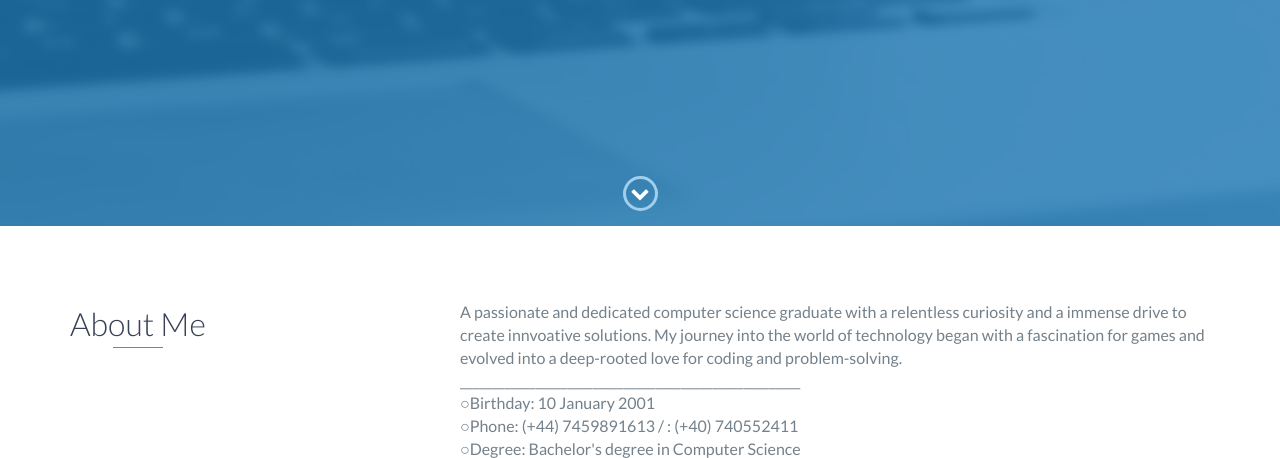
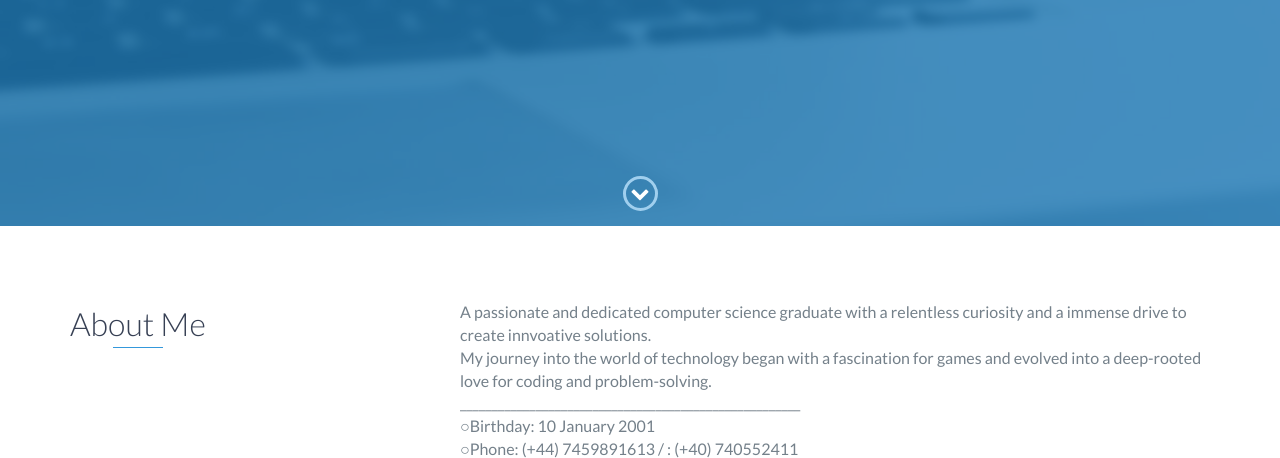
Before and after one commit to Pope134Zz/Pope134Zz.github.io, a website: page index.html in a window 1280 px wide. Shown: the part 574-1032 px from the top of the page. Drawn offline with nearby package versions, Linux system fonts and the light colour scheme.

Commit message:
Update index.html

```diff
--- a/index.html
+++ b/index.html
@@ -73,7 +73,8 @@
                     <h2 class="heading">About Me</h2>
                 </div>
                 <div class="col-md-8">
-                    <p>A passionate and dedicated computer science graduate with a relentless curiosity and a immense drive to create innvoative solutions. My journey into the world of technology began with a fascination for games and evolved into a deep-rooted love for coding and problem-solving.
+                    <p>A passionate and dedicated computer science graduate with a relentless curiosity and a immense drive to create innvoative solutions. </p>
+			<p>My journey into the world of technology began with a fascination for games and evolved into a deep-rooted love for coding and problem-solving.</p>
                     </p>
 			<p>______________________________________________________</p>
 			<p>○Birthday: 10 January 2001</p>
```
